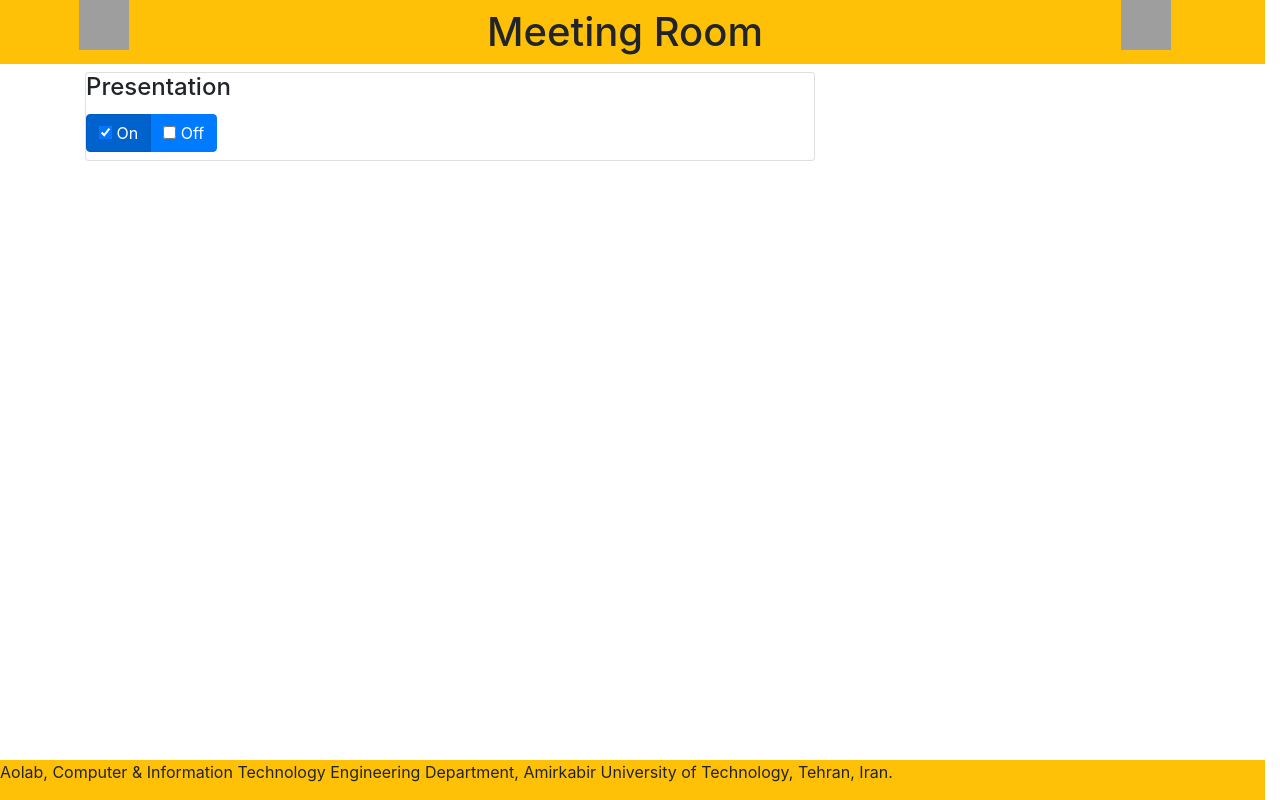
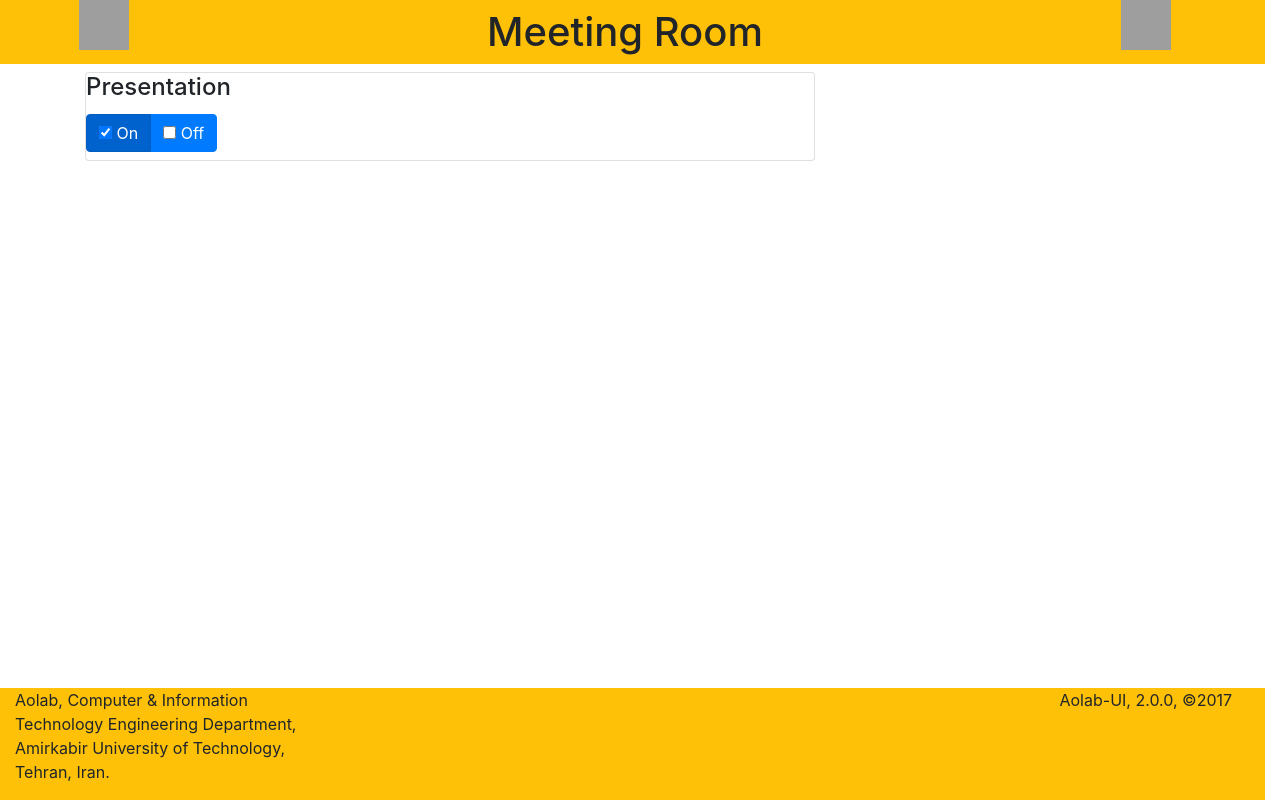
Before and after one commit to Nahalco/CEIT-UI, a React app: page / in a window 1280 px wide. Built offline with nearby package versions, Linux system fonts and the light colour scheme; grey boxes are pictures that could not be loaded; the HTML template or start-up script is replaced by a standard one.

Commit message:
Application version was added.

```diff
--- a/src/App.jsx
+++ b/src/App.jsx
@@ -1,6 +1,8 @@
 import React from 'react';
 import Multisensor from './Multisensor.jsx';
 import Mode from './Mode.jsx';
+
+import {version} from '../package.json';
 
 
 class App extends React.Component {
@@ -33,11 +35,18 @@ class App extends React.Component {
           </div>
         </div>
         <div className="bg-warning fixed-bottom container-fluid row">
-          <address>
+          <address className="col-3">
             Aolab, Computer &amp; Information Technology Engineering Department,
             Amirkabir University of Technology,
             Tehran, Iran.
           </address>
+          <div className="col-7">
+          </div>
+          <div className="col-2">
+            <p className="text-center">
+              Aolab-UI, {version}, &copy;{new Date().getFullYear()}
+            </p>
+          </div>
         </div>
       </div>
     );
```
